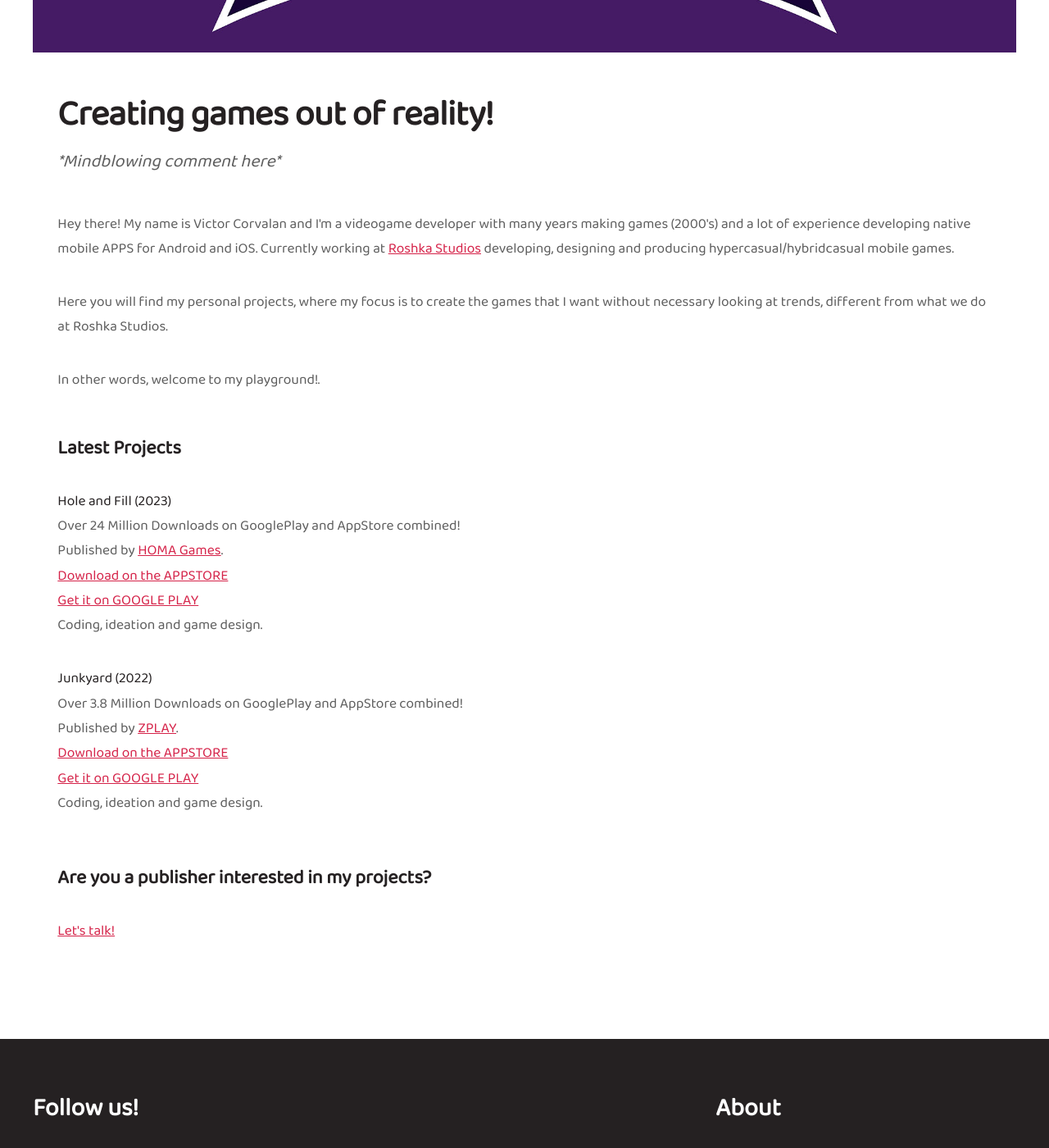
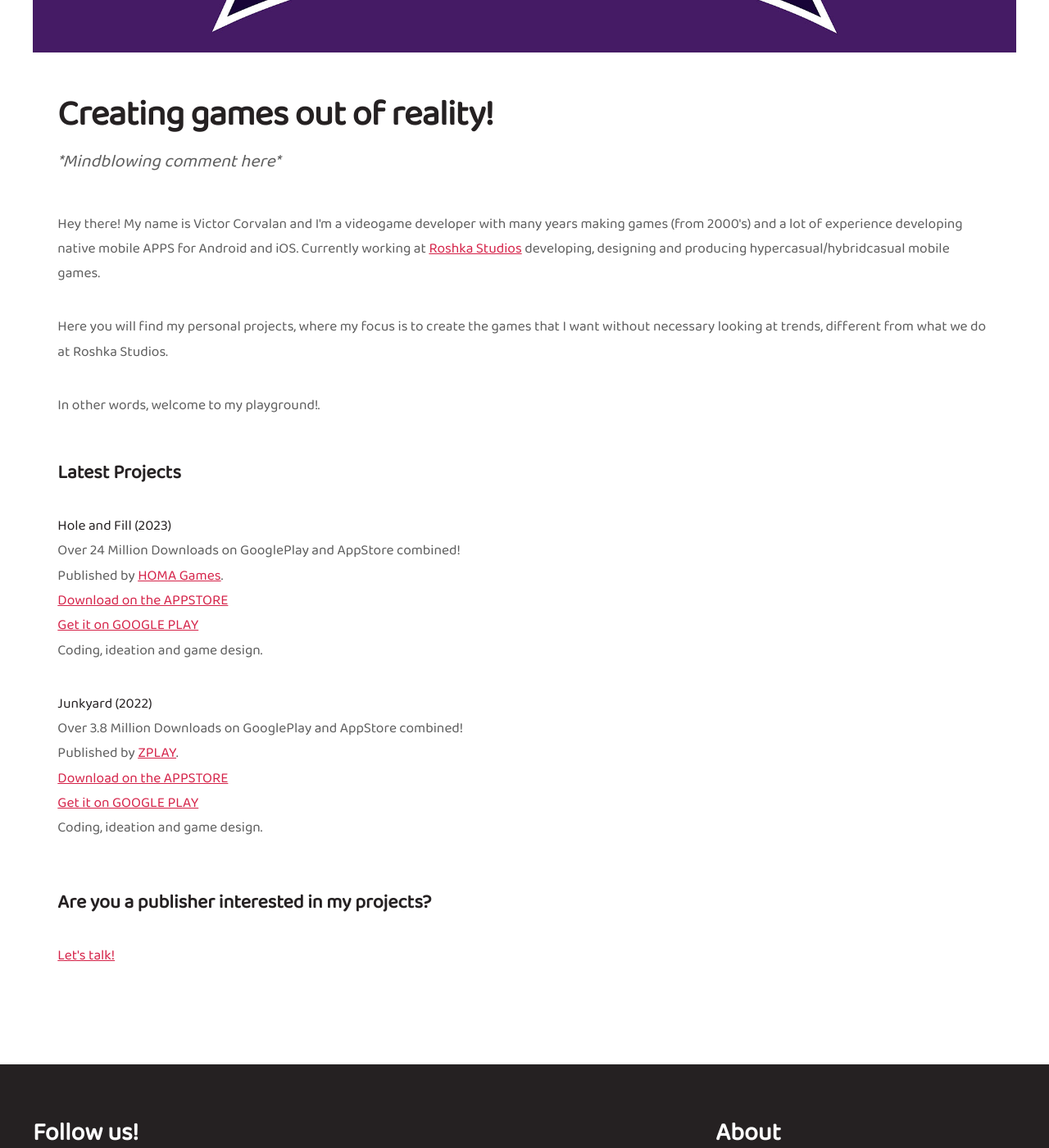
Before and after one commit to t8nminator/t8nminator.github.io, a Jekyll site: the page built from about.html, in a window 1280 px wide and 1400 px high, scrolled down 497 px. Shown: the whole window at 82% size. Built offline with Jekyll 4.4.1, drawn with Linux system fonts in a browser that asks for light colours; some of the changed text lies outside the part shown.

Commit message:
site update

```diff
--- a/_includes/footer.html
+++ b/_includes/footer.html
@@ -29,7 +29,7 @@
 								</header>
 								<a href="#" class="image featured"><img src="{{ site.baseurl }}/assets/images/miniAbout.jpg" alt="" /></a>
 								<p>
-									Hey! my name is <strong>Victor Corvalan</strong>, I'm a videogame developer from Asuncion/Paraguay :)
+									Improving your entertainment with awesome games beyond reality!
 								</p>
 								<footer>
 									<a href="{{ site.baseurl }}/about.html" class="button">Find out more</a>
--- a/about.html
+++ b/about.html
@@ -17,7 +17,7 @@ layout: default
                     <p>*Mindblowing comment here*</p>
                 </header>
                 <p>
-                    Hey there! My name is Victor Corvalan and I'm a videogame developer with many years making games (2000's) and a lot of experience developing native mobile APPS for Android and iOS. Currently working at <a href="https://roshkastudios.com">Roshka Studios</a> developing, designing and
+                    Hey there! My name is Victor Corvalan and I'm a videogame developer with many years making games (from 2000's) and a lot of experience developing native mobile APPS for Android and iOS. Currently working at <a href="https://roshkastudios.com">Roshka Studios</a> developing, designing and
                     producing hypercasual/hybridcasual mobile games.
                 </p>
                 <p>
```
